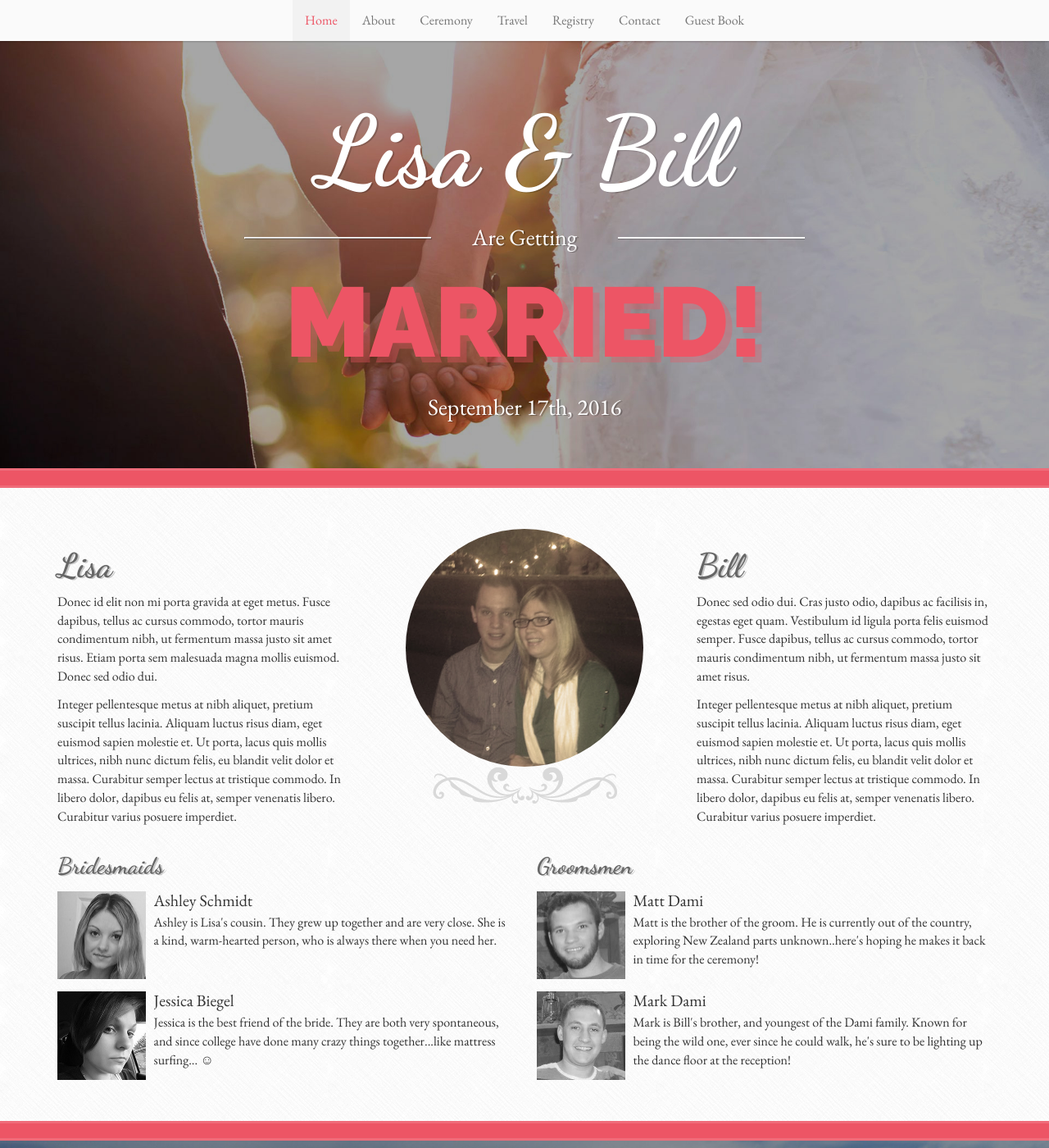
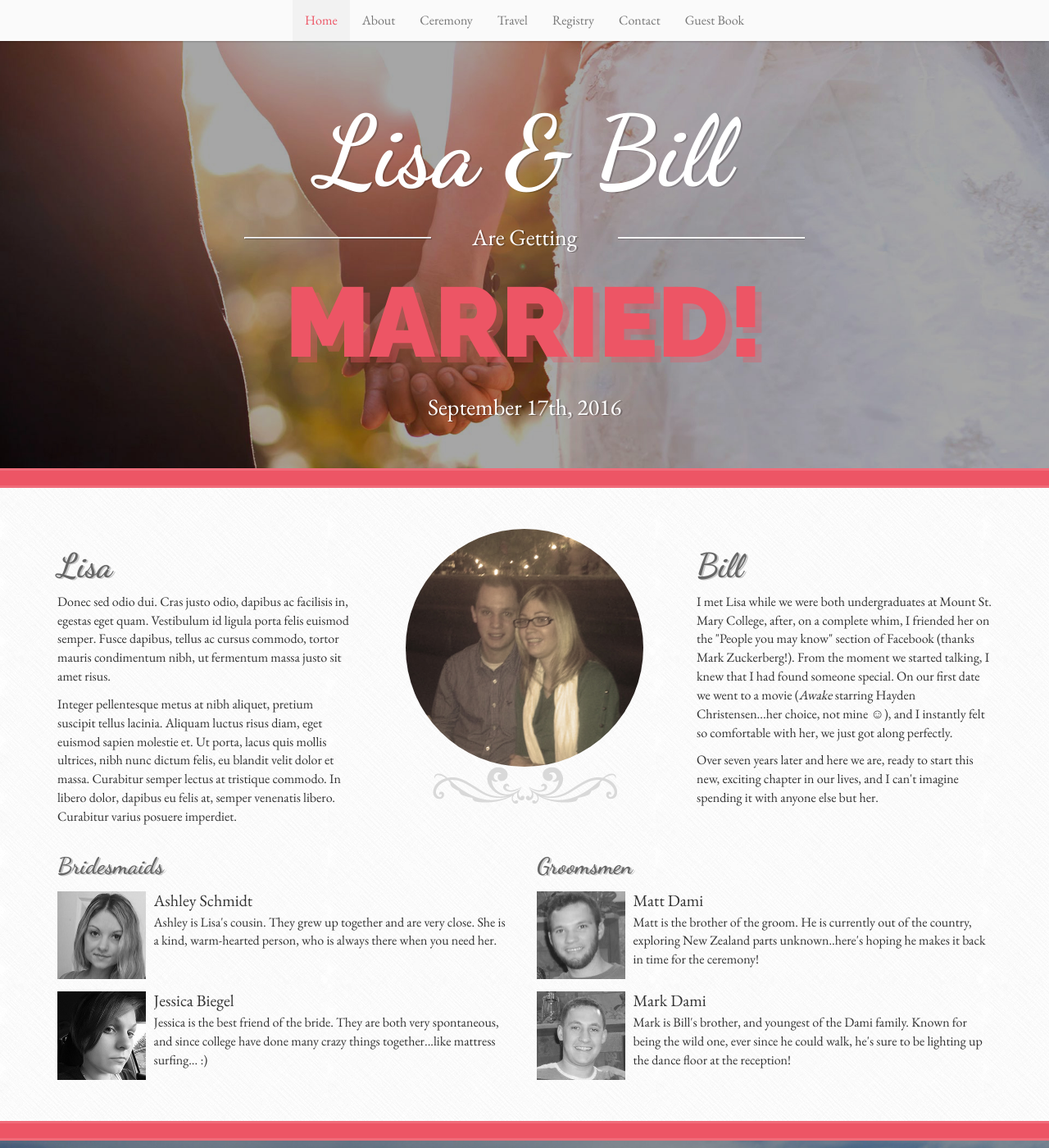
Before and after one commit to billdami/lisa-and-bill, a Jekyll site: the page built from index.html, in a window 1280 px wide and 1400 px high. Shown: the whole window at 82% size. Built offline with Jekyll 4.4.1, drawn with Linux system fonts in a browser that asks for light colours; nearby versions of some CDN libraries; some of the changed text lies outside the part shown.

Commit message:
changed hotels, added more about us content

```diff
--- a/about.html
+++ b/about.html
@@ -12,7 +12,7 @@
 		<div class="row">
 			<div class="col-md-4">
 				<h1 class="section-heading dark">Lisa</h1>
-				<p>Donec id elit non mi porta gravida at eget metus. Fusce dapibus, tellus ac cursus commodo, tortor mauris condimentum nibh, ut fermentum massa justo sit amet risus. Etiam porta sem malesuada magna mollis euismod. Donec sed odio dui. </p>
+				<p>Donec sed odio dui. Cras justo odio, dapibus ac facilisis in, egestas eget quam. Vestibulum id ligula porta felis euismod semper. Fusce dapibus, tellus ac cursus commodo, tortor mauris condimentum nibh, ut fermentum massa justo sit amet risus.</p>
 				<p>Integer pellentesque metus at nibh aliquet, pretium suscipit tellus lacinia. Aliquam luctus risus diam, eget euismod sapien molestie et. Ut porta, lacus quis mollis ultrices, nibh nunc dictum felis, eu blandit velit dolor et massa. Curabitur semper lectus at tristique commodo. In libero dolor, dapibus eu felis at, semper venenatis libero. Curabitur varius posuere imperdiet.</p>
 			</div>
 			<div class="col-md-4">
@@ -21,8 +21,8 @@
 			</div>
 			<div class="col-md-4">
 				<h1 class="section-heading dark">Bill</h1>
-				<p>Donec sed odio dui. Cras justo odio, dapibus ac facilisis in, egestas eget quam. Vestibulum id ligula porta felis euismod semper. Fusce dapibus, tellus ac cursus commodo, tortor mauris condimentum nibh, ut fermentum massa justo sit amet risus.</p>
-				<p>Integer pellentesque metus at nibh aliquet, pretium suscipit tellus lacinia. Aliquam luctus risus diam, eget euismod sapien molestie et. Ut porta, lacus quis mollis ultrices, nibh nunc dictum felis, eu blandit velit dolor et massa. Curabitur semper lectus at tristique commodo. In libero dolor, dapibus eu felis at, semper venenatis libero. Curabitur varius posuere imperdiet.</p>
+				<p>I met Lisa while we were both undergraduates at Mount St. Mary College, after, on a complete whim, I friended her on the "People you may know" section of Facebook (thanks Mark Zuckerberg!). From the moment we started talking, I knew that I had found someone special. On our first date we went to a movie (<em>Awake</em> starring Hayden Christensen...her choice, not mine &#9786;), and I instantly felt so comfortable with her, we just got along perfectly.</p>
+				<p>Over seven years later and here we are, ready to start this new, exciting chapter in our lives, and I can't imagine spending it with anyone else but her.</p>
 			</div>
 		</div>
 		<div class="row">
```
Also changed, not shown: other parts of about.html (+1 -1 lines), travel.html (+16 -16 lines), img/coral-seas-motel.jpg (added).
